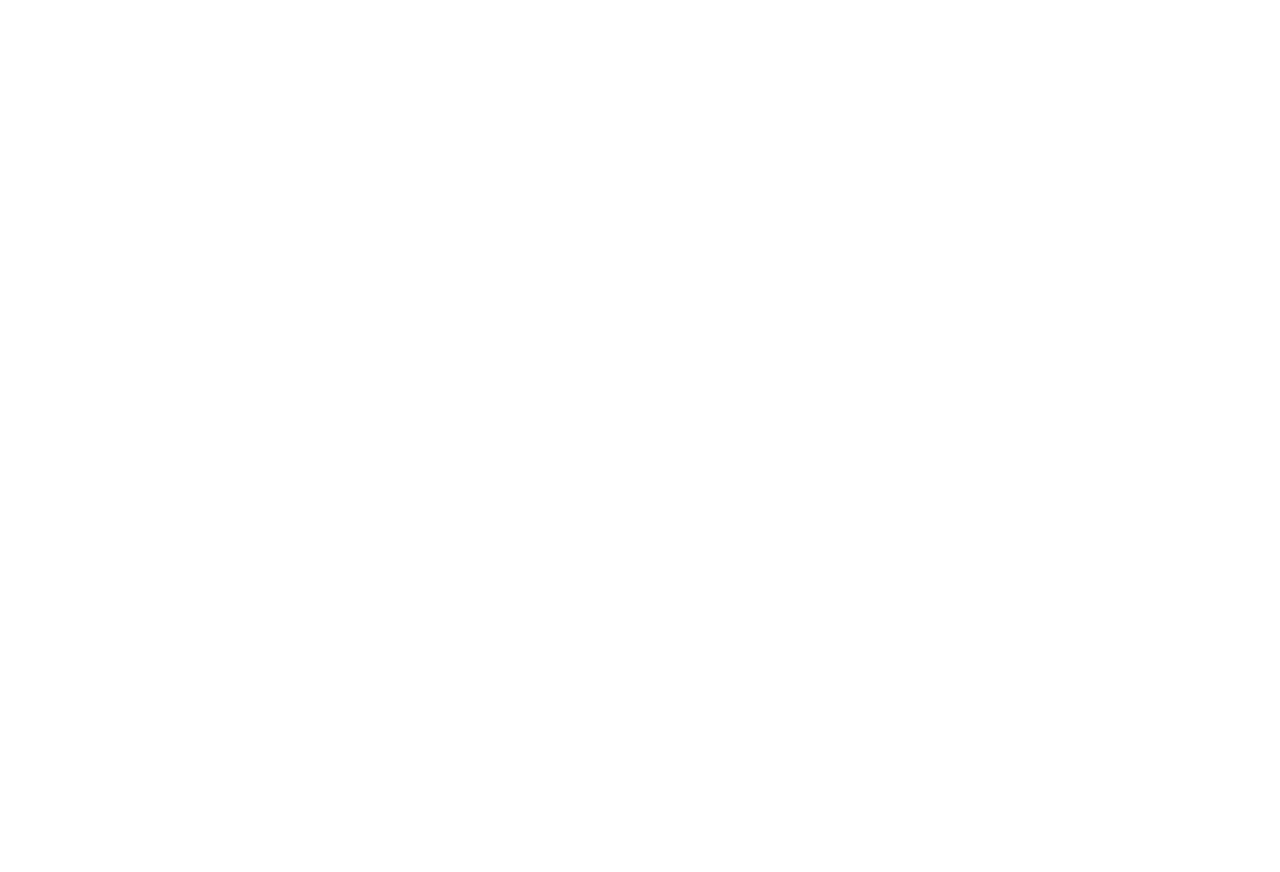
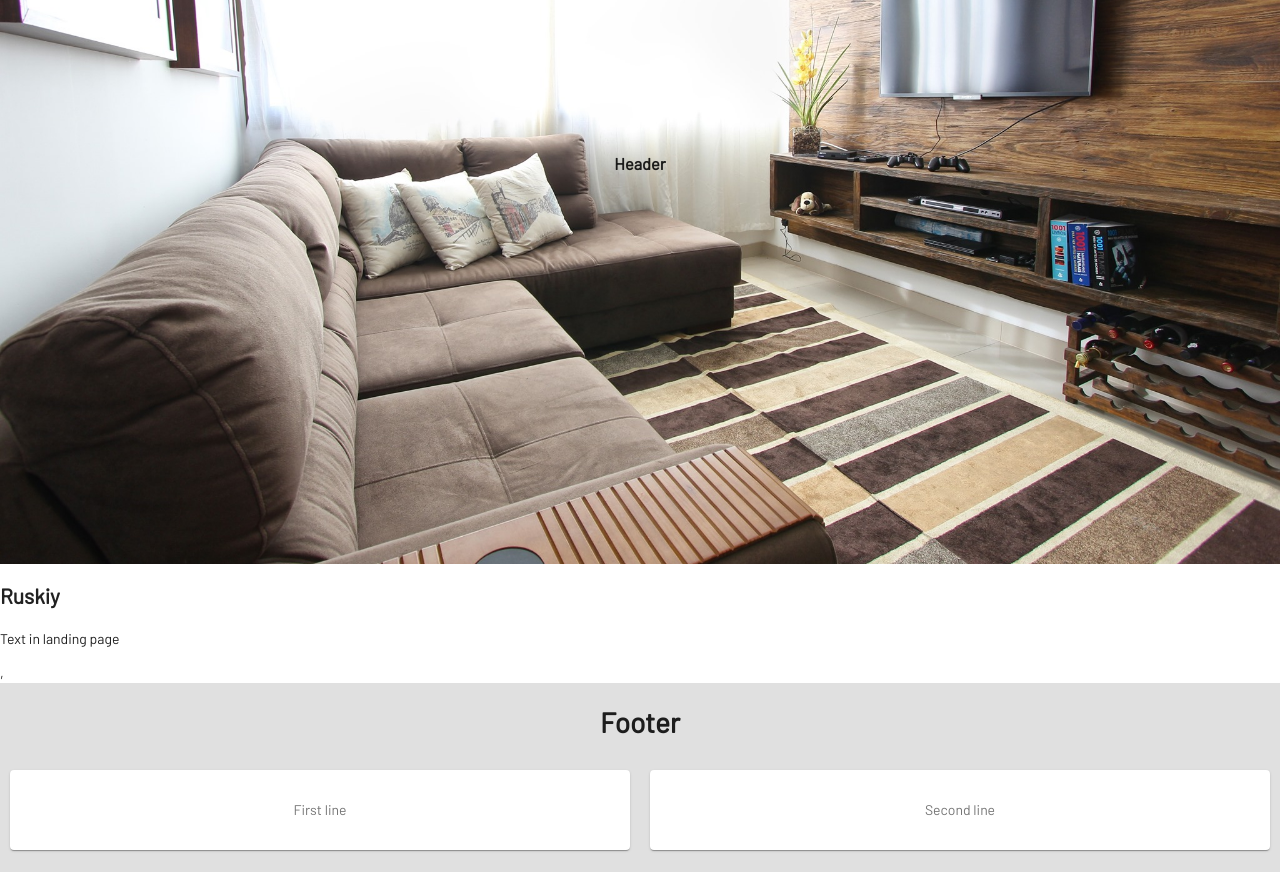
Before and after one commit to khan-skadi/antony-tech, a React (Create React App) app: page / in a window 1280 px wide. Shown: the part 300-1172 px from the top of the page. Before the commit the page ends 800 px from the top, so only its background shows below. Built offline with nearby package versions, Linux system fonts and the light colour scheme.

Commit message:
add sticky footer and hero image

```diff
--- a/src/App.tsx
+++ b/src/App.tsx
@@ -6,15 +6,18 @@
 
 import Navbar from './views/Navbar';
 import LandingPage from './views/LandingPage';
+import Footer from './views/Footer';
 
 const App = () => {
   return (
     <ThemeProvider theme={theme}>
       <CssBaseline />
-      <div>
+      <div style={{ flex: '1 0 auto' }}>
         <Navbar />
         <LandingPage />
-        <h1>Ruskiy</h1>
+        <h2>Ruskiy</h2>
+        <p>Text in landing page</p>
+        {/* <Footer /> */}
       </div>
     </ThemeProvider>
   );
--- a/src/index.css
+++ b/src/index.css
@@ -4,3 +4,20 @@
   font-family: 'Barlow', sans-serif;
   font-family: 'Montserrat', sans-serif;
 } */
+
+html,
+body {
+  height: 100%;
+}
+
+#root {
+  display: flex;
+  flex-direction: column;
+  height: 100%;
+}
+
+footer {
+  flex-shrink: 0;
+  background-color: #e0e0e0;
+  padding-bottom: 12px;
+}
--- a/src/index.tsx
+++ b/src/index.tsx
@@ -1,12 +1,15 @@
 import React from 'react';
 import ReactDOM from 'react-dom';
+import * as serviceWorker from './serviceWorker';
+
 import './index.css';
 import App from './App';
-import * as serviceWorker from './serviceWorker';
+
+import Footer from './views/Footer';
 
 ReactDOM.render(
   <React.StrictMode>
-    <App />
+    <App key="1" />, <Footer key="2" />
   </React.StrictMode>,
   document.getElementById('root')
 );
--- /dev/null
+++ b/src/views/Footer.tsx
@@ -0,0 +1,41 @@
+import React from 'react';
+import { makeStyles, createStyles, Theme } from '@material-ui/core/styles';
+import Paper from '@material-ui/core/Paper';
+import Grid from '@material-ui/core/Grid';
+
+const useStyles = makeStyles((theme: Theme) =>
+  createStyles({
+    paper: {
+      padding: theme.spacing(2),
+      margin: '10px',
+      textAlign: 'center',
+      color: theme.palette.text.secondary
+    }
+  })
+);
+
+const Footer = () => {
+  const classes = useStyles();
+
+  return (
+    <footer style={{}}>
+      <Grid container>
+        <Grid item xs={12}>
+          <h1 style={{ textAlign: 'center' }}>Footer</h1>
+        </Grid>
+        <Grid item xs={6}>
+          <Paper className={classes.paper}>
+            <p>First line</p>
+          </Paper>
+        </Grid>
+        <Grid item xs={6}>
+          <Paper className={classes.paper}>
+            <p>Second line</p>
+          </Paper>
+        </Grid>
+      </Grid>
+    </footer>
+  );
+};
+
+export default Footer;
--- /dev/null
+++ b/src/views/Header.tsx
@@ -0,0 +1,41 @@
+import React from 'react';
+
+import { makeStyles, createStyles, Theme } from '@material-ui/core/styles';
+
+import banner5 from '../assets/images/banner/banner5.jpg';
+import banner4 from '../assets/images/banner/banner4.png';
+import banner3 from '../assets/images/banner/banner3.jpg';
+import banner2 from '../assets/images/banner/banner2.jpg';
+import banner1 from '../assets/images/banner/banner1.png';
+
+const useStyles = makeStyles((theme: Theme) =>
+  createStyles({
+    hero: {
+      display: 'flex',
+      width: '100%',
+      height: '100vh',
+      justifyContent: 'center',
+      alignItems: 'center',
+      backgroundImage: `url(${banner3})`,
+      backgroundSize: 'cover',
+      backgroundPosition: 'center center',
+      backgroundRepeat: 'no-repeat',
+      backgroundAttachment: 'fixed'
+    },
+    heroInner: {}
+  })
+);
+
+const Header = () => {
+  const classes = useStyles();
+
+  return (
+    <section className={classes.hero}>
+      <div className={classes.heroInner}>
+        <h1>Header</h1>
+      </div>
+    </section>
+  );
+};
+
+export default Header;
--- a/src/views/LandingPage.tsx
+++ b/src/views/LandingPage.tsx
@@ -1,10 +1,22 @@
 import React from 'react';
 
+import { makeStyles, createStyles, Theme } from '@material-ui/core/styles';
+
+import Header from './Header';
+
+const useStyles = makeStyles((theme: Theme) =>
+  createStyles({
+    root: {}
+  })
+);
+
 const LandingPage = () => {
+  const classes = useStyles();
+
   return (
-    <div>
-      <h1>Landing Page</h1>
-    </div>
+    <section className={classes.root}>
+      <Header />
+    </section>
   );
 };
 
--- a/src/views/Navbar.tsx
+++ b/src/views/Navbar.tsx
@@ -45,7 +45,7 @@
     },
     title: {
       display: 'none',
-      [theme.breakpoints.up('sm')]: {
+      [theme.breakpoints.up('md')]: {
         display: 'block'
       }
     },
@@ -79,13 +79,13 @@
     },
     sectionDesktop: {
       display: 'none',
-      [theme.breakpoints.up('sm')]: {
+      [theme.breakpoints.up('md')]: {
         display: 'flex'
       }
     },
     sectionMobile: {
       display: 'flex',
-      [theme.breakpoints.up('sm')]: {
+      [theme.breakpoints.up('md')]: {
         display: 'none'
       }
     }
```
